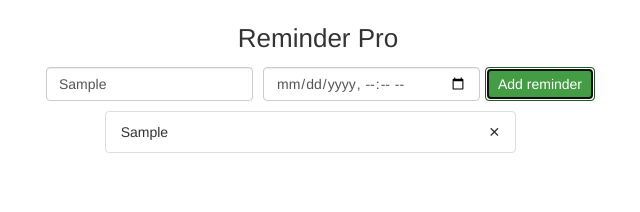
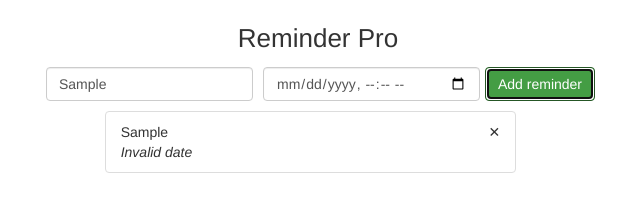
Before and after one commit to JoseAntpr/reminder-pro, a React (Create React App) app: page / in a window 1280 px wide. Both pictures are taken after typing "Sample" into the empty fields and a click on the button "Add reminder". Shown: the top 212 px of the page, without its empty margins (322-962 px from the left). Built offline with nearby package versions, Linux system fonts and the light colour scheme.

Commit message:
Interpreting Moments with MomentJS
Time add to the template and use with moment

```diff
--- a/package.json
+++ b/package.json
@@ -3,6 +3,7 @@
   "version": "0.1.0",
   "private": true,
   "dependencies": {
+    "moment": "^2.19.4",
     "react": "^16.2.0",
     "react-bootstrap": "^0.31.5",
     "react-dom": "^16.2.0",
--- a/src/components/App.js
+++ b/src/components/App.js
@@ -1,6 +1,7 @@
 import React, {Component} from 'react';
 import { connect } from 'react-redux';
 import { addReminder, deleteReminder } from '../actions/index';
+import moment from 'moment';
 import './app.css'
 
 class App extends Component {
@@ -32,7 +33,10 @@
                     reminders.map(reminder => {
                         return(
                             <li key={reminder.id} className="list-group-item">
-                             <div className="list-item">{reminder.text}</div>
+                             <div className="list-item">
+                                <div>{reminder.text}</div>
+                                <div><em>{moment(new Date(reminder.dueDate)).fromNow()}</em></div>
+                            </div>
                              <div
                                 className="list-item delete-button"
                                 onClick={() => this.deleteReminder(reminder.id)}>
```
Also changed, not shown: 1 other file (tests, documents, lock files or other folders).
